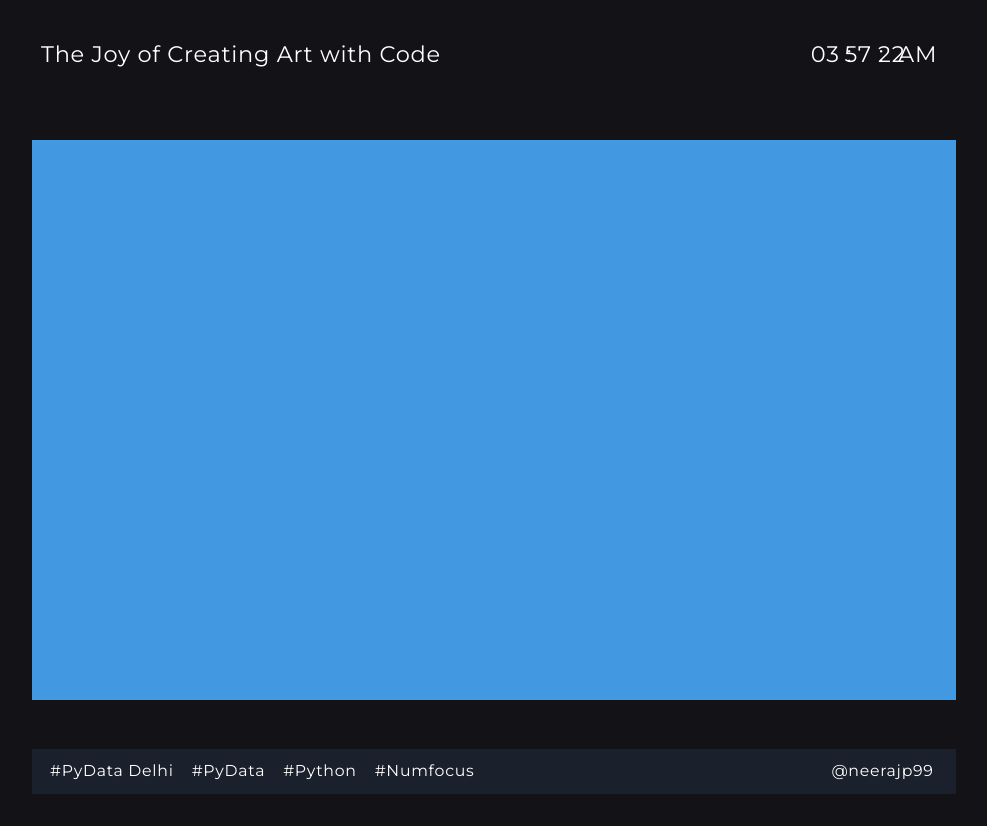
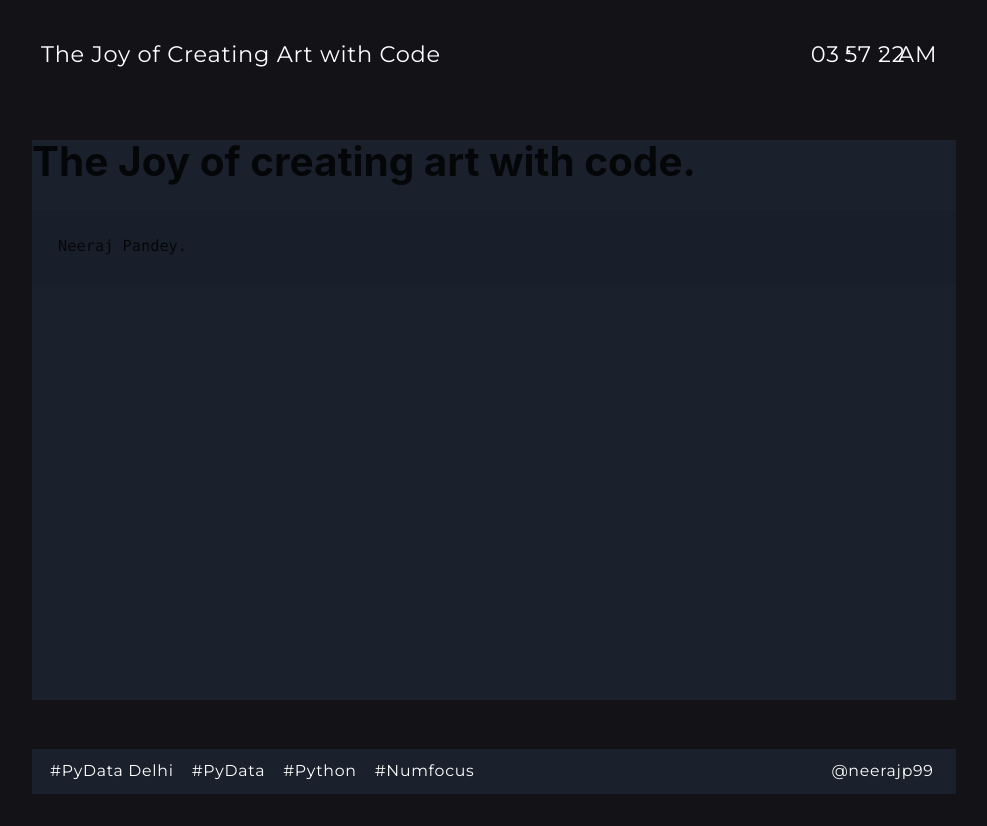
Before and after one commit to neerajp99/gatsby-presentation-boilerplate, a Gatsby site: page / in a window 1280 px wide. Shown: the whole page, without its empty margins (146-1133 px from the left). Built offline with nearby package versions, Linux system fonts and the light colour scheme; Gatsby itself is replaced by a stand-in of ours.

Commit message:
Modifed homepage

```diff
--- a/src/pages/index.js
+++ b/src/pages/index.js
@@ -8,8 +8,13 @@ import Layout from "../components/layout"
 
 const IndexPage = () => (
   <Layout>
-    <div className="container mx-auto my-8 main-screen bg-blue-500">
-
+    <div className="container mx-auto my-8 main-screen bg-gray-900 slide-main">
+      <h1>The Joy of creating art with code.</h1>
+      <pre>
+        <code>
+          Neeraj Pandey.
+        </code>
+      </pre>
     </div>
   </Layout>
 )
```
